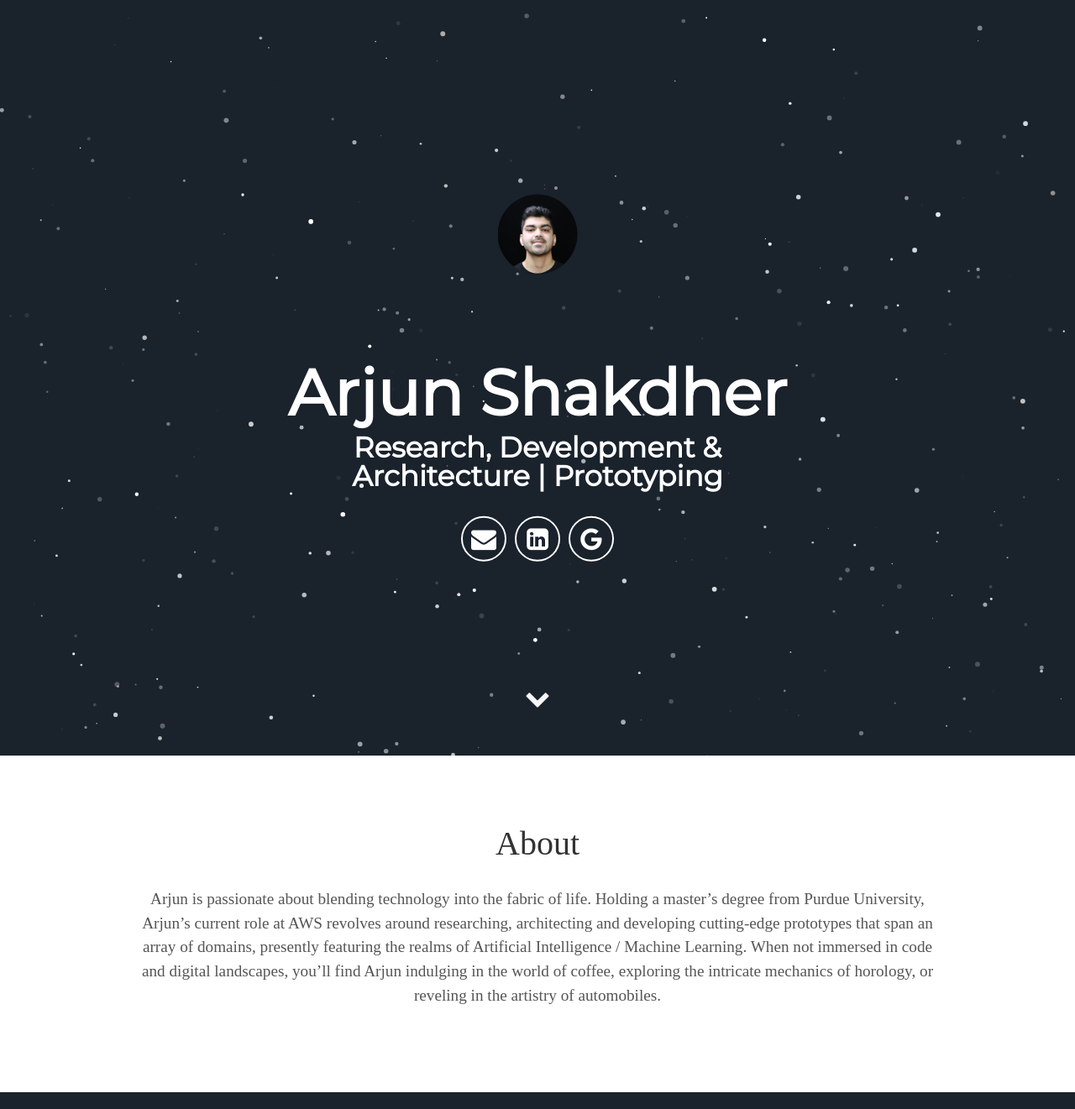
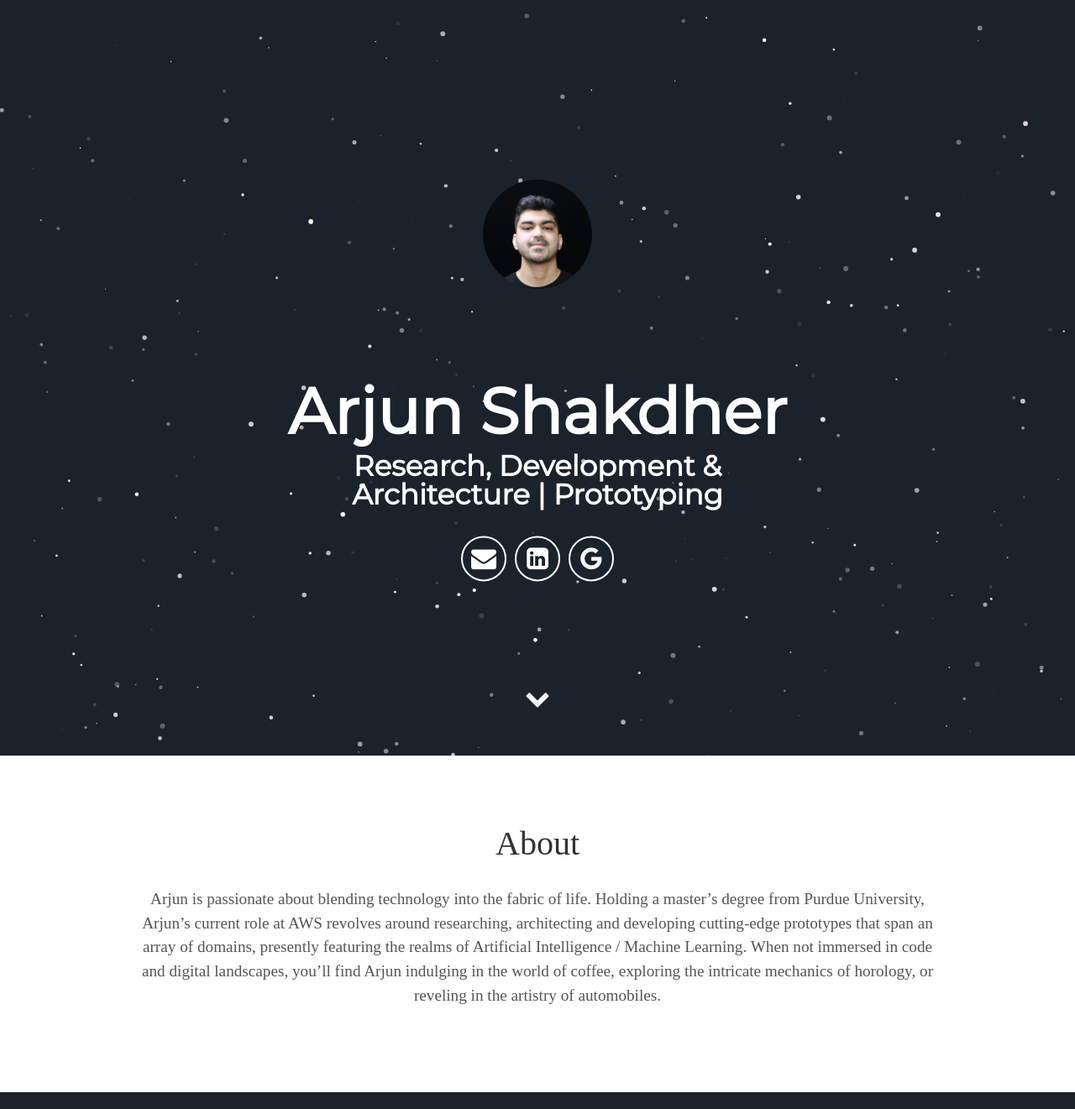
Before and after one commit to arjunshakdher/arjunshakdher.github.io, a Jekyll site: the page built from index.html, in a window 1280 px wide. Shown: the whole page at 84% size. Built offline with Jekyll 4.4.1, drawn with Linux system fonts in a browser that asks for light colours; some web fonts are replaced.

Commit message:
bigger img

```diff
--- a/_includes/header.html
+++ b/_includes/header.html
@@ -1,6 +1,6 @@
 <div id="particles-js">
   <div class="header">
-    <img src="images/avatar.jpg" alt="my photo" style="width: 95px; clip-path: circle();" class="avatar no-print" itemprop="image">
+    <img src="images/avatar.jpg" alt="my photo" style="width: 130px; clip-path: circle();" class="avatar no-print" itemprop="image">
       <h1>
         <span class="site-title">{{ site.username }}</span>
         <span class="site-description">{{ site.user_title }}</span>
```
